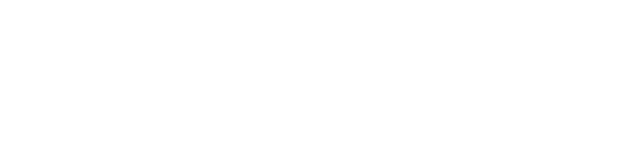
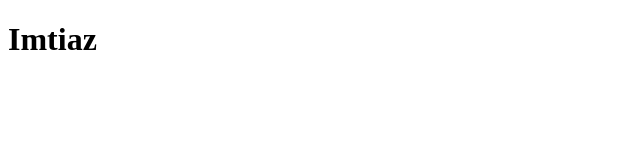
Before and after one commit to ImtiazAhamed08/urban-eureka, a plain HTML site: page index.html in a window 1280 px wide. Shown: the whole page, without its empty margins (0-640 px from the left). Drawn offline with Linux system fonts and the light colour scheme.

Commit message:
added h1 elements

```diff
--- a/index.html
+++ b/index.html
@@ -3,5 +3,7 @@
 <head>
   <title>--RESUME--</title>
 </head>
-<body></body>
+<body>
+<h1>Imtiaz</h1>
+</body>
 </html>
```
